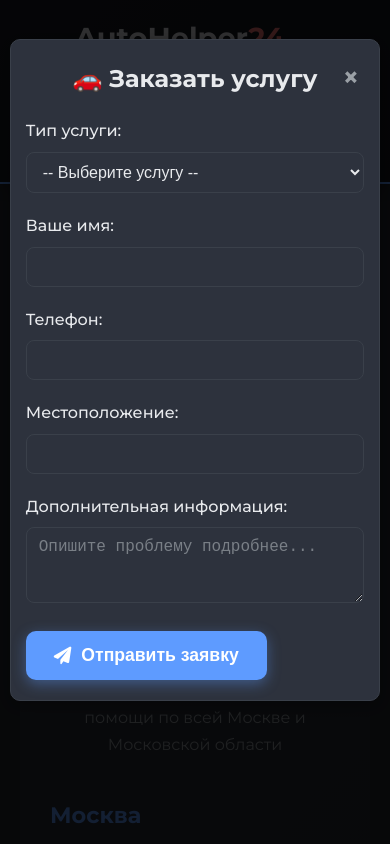
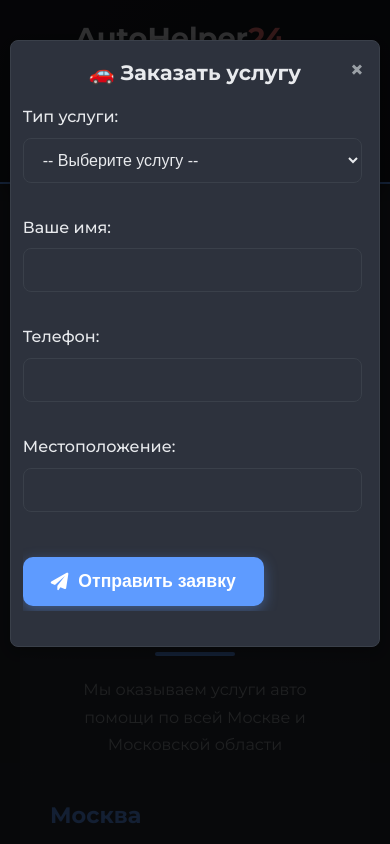
Before and after one commit to helper-177/helper-177.github.io, a plain HTML site: page index.html in a window 390 px wide. Both pictures are taken after a click on the button "Заказать услугу". Shown: the part 4200-5044 px from the top of the page. Drawn offline with Linux system fonts and the light colour scheme.

Commit message:
Update components.css

```diff
--- a/CSS/components.css
+++ b/CSS/components.css
@@ -81,6 +81,7 @@
     height: 100%;
     background-color: rgba(0, 0, 0, 0.8);
     animation: fadeIn 0.3s;
+    overflow-y: auto;
 }
 
 @keyframes fadeIn {
@@ -100,6 +101,8 @@
     animation: slideIn 0.3s;
     color: var(--text-color);
     border: 1px solid var(--border-color);
+    max-height: 90vh;
+    overflow-y: auto;
 }
 
 @keyframes slideIn {
@@ -116,6 +119,7 @@
     color: var(--text-light);
     cursor: pointer;
     transition: color 0.3s;
+    z-index: 10;
 }
 
 .close-modal:hover {
@@ -190,32 +194,7 @@
 
 @keyframes spin {
     0% { transform: rotate(0deg); }
-    100% { transform: rotate(360deg); }
-}
-
-/* Адаптивность для модальных окон */
-@media (max-width: 768px) {
-    .modal-content {
-        width: 95%;
-        margin: 10% auto;
-        padding: 20px 15px;
-    }
-
-    .form-group input,
-    .form-group select,
-    .form-group textarea {
-        padding: 10px 12px;
-    }
-
-    .step {
-        flex-direction: column;
-        text-align: center;
-        gap: 10px;
-    }
-
-    .step-number {
-        margin-right: 0;
-    }
+   100% { transform: rotate(360deg); }
 }
 
 /* Стили для состояния загрузки */
@@ -256,3 +235,141 @@
 .form-success p {
     color: var(--text-light);
 }
+
+/* ОСНОВНЫЕ ИСПРАВЛЕНИЯ ДЛЯ ФОРМЫ ЗАЯВОК */
+
+/* Контейнер формы */
+#orderForm {
+    display: flex;
+    flex-direction: column;
+    gap: 15px;
+    max-height: 65vh;
+    overflow-y: auto;
+    padding-right: 5px;
+    margin-bottom: 20px;
+}
+
+/* Полоса прокрутки для формы */
+#orderForm::-webkit-scrollbar {
+    width: 6px;
+}
+
+#orderForm::-webkit-scrollbar-track {
+    background: var(--card-bg);
+    border-radius: 3px;
+}
+
+#orderForm::-webkit-scrollbar-thumb {
+    background: var(--primary-color);
+    border-radius: 3px;
+}
+
+#orderForm::-webkit-scrollbar-thumb:hover {
+    background: var(--primary-dark);
+}
+
+/* Фиксированная кнопка отправки */
+#orderForm .form-submit-container {
+    position: sticky;
+    bottom: 0;
+    background: var(--card-bg);
+    padding: 15px 0 5px;
+    margin-top: 10px;
+    z-index: 5;
+}
+
+/* Адаптивность для модальных окон */
+@media (max-width: 768px) {
+    .modal-content {
+        width: 95%;
+        margin: 5% auto;
+        padding: 20px 15px;
+        max-height: 85vh;
+    }
+
+    .form-group input,
+    .form-group select,
+    .form-group textarea {
+        padding: 12px 15px;
+        font-size: 16px; /* Увеличиваем для мобильных устройств */
+    }
+
+    .step {
+        flex-direction: column;
+        text-align: center;
+        gap: 10px;
+    }
+
+    .step-number {
+        margin-right: 0;
+    }
+
+    /* Мобильная адаптация формы */
+    #orderForm {
+        max-height: 60vh;
+        gap: 12px;
+    }
+
+    /* Увеличиваем область касания для мобильных */
+    .form-group input,
+    .form-group select,
+    .form-group textarea {
+        min-height: 44px; /* Минимальный размер для удобного касания */
+    }
+
+    /* Специальные стили для мобильной клавиатуры */
+    @media (max-height: 700px) {
+        .modal-content {
+            margin: 2% auto;
+            max-height: 96vh;
+        }
+
+        #orderForm {
+            max-height: 70vh;
+        }
+    }
+}
+
+/* Для очень маленьких экранов */
+@media (max-width: 480px) {
+    .modal-content {
+        padding: 15px 12px;
+        margin: 2% auto;
+        border-radius: 8px;
+    }
+
+    .modal-content h3 {
+        font-size: 1.3rem;
+        margin-bottom: 15px;
+    }
+
+    .close-modal {
+        right: 15px;
+        top: 10px;
+        font-size: 24px;
+    }
+}
+
+/* Предотвращение перекрытия клавиатурой на мобильных */
+@media (max-width: 768px) {
+    .instruction-modal {
+        align-items: flex-start;
+        padding-top: 20px;
+        padding-bottom: 20px;
+    }
+
+    .modal-content {
+        margin: 20px auto;
+    }
+}
+
+/* Для iOS specifically */
+@supports (-webkit-touch-callout: none) {
+    .modal-content {
+        max-height: 80vh;
+    }
+
+    #orderForm {
+        max-height: 60vh;
+    }
+}
```
